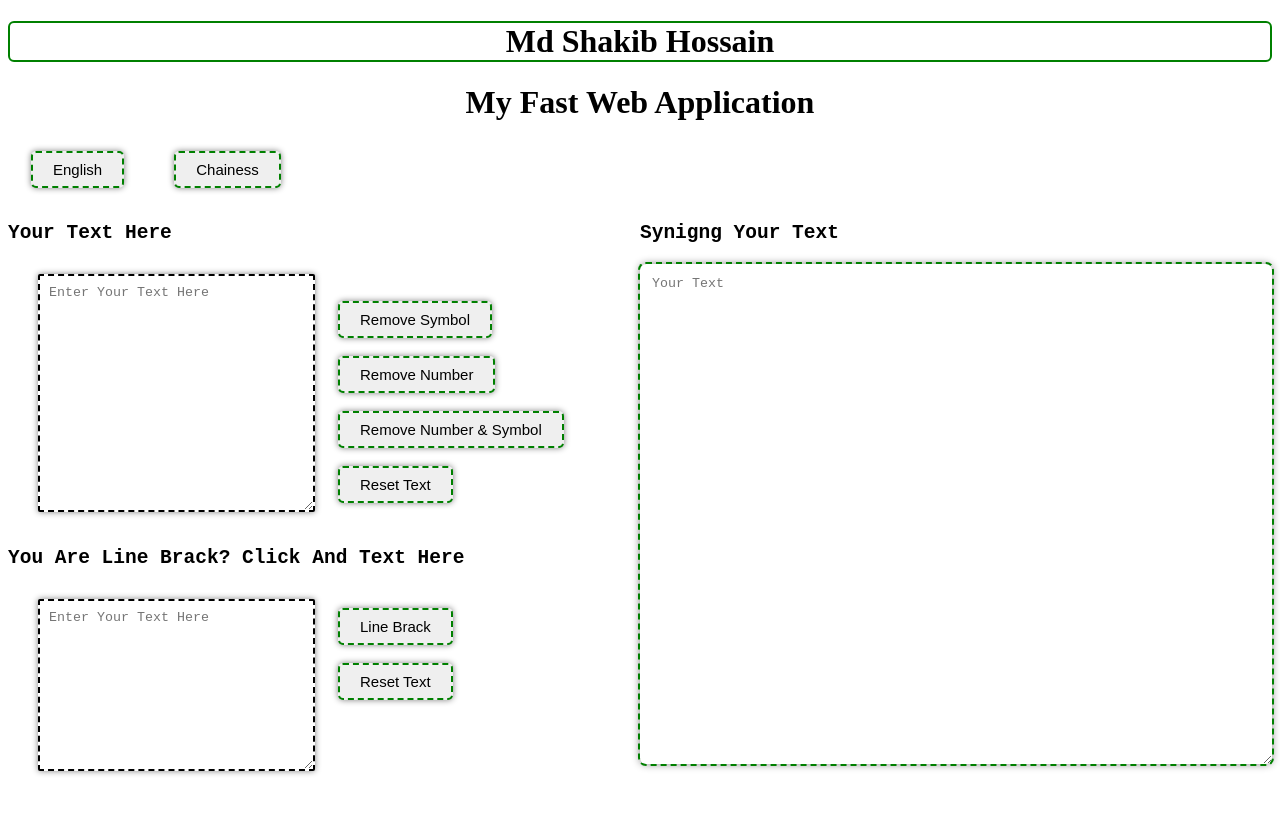
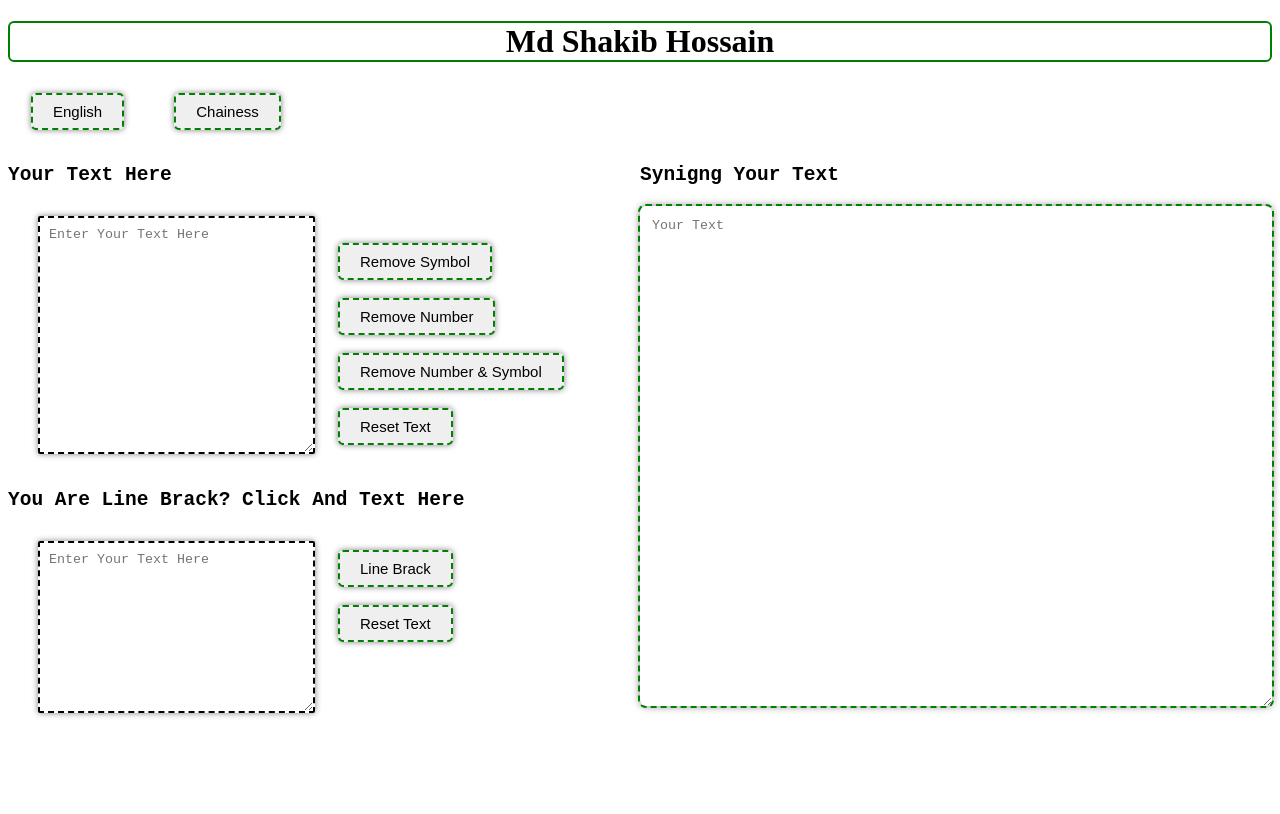
Before and after one commit to shafik-120/textCutters, a plain HTML site: page index.html in a window 1280 px wide. Drawn offline with Linux system fonts and the light colour scheme.

Commit message:
Update index.html

```diff
--- a/index.html
+++ b/index.html
@@ -47,8 +47,6 @@
 
 
 <div class="fastProjct">
-
-    <h1 style="text-align: center;">My Fast Web  Application</h1>
     <button id="en">English</button>
     <button id="ch">Chainess</button>
 
```
